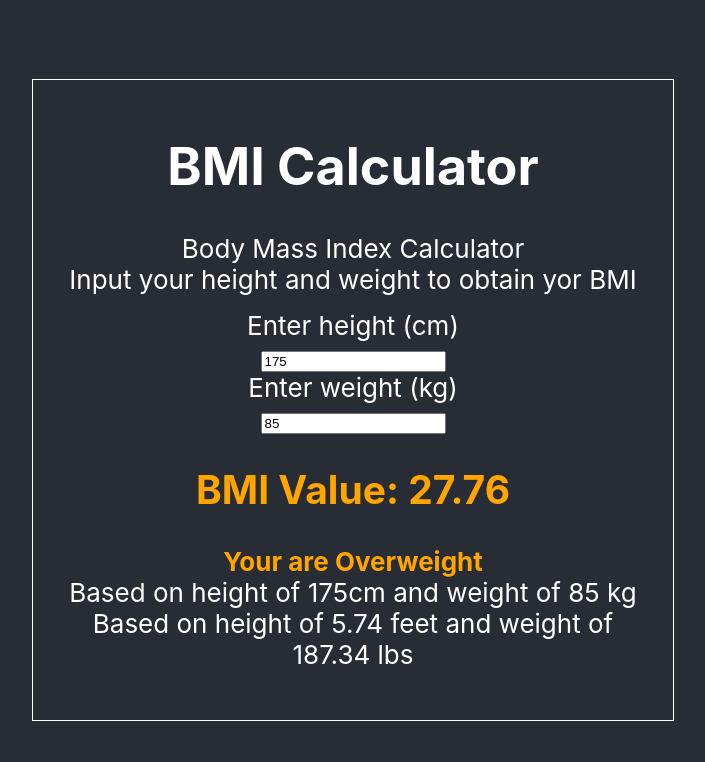
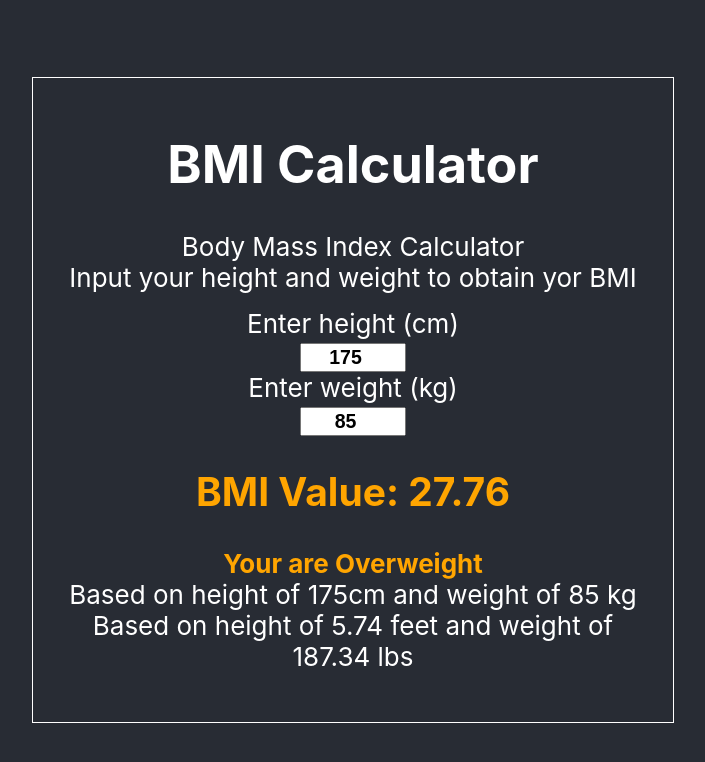
Before and after one commit to maxgdev/bmi-calculator, a React (Create React App) app: page / in a window 1280 px wide. Shown: the top 762 px of the page, without its empty margins (287-992 px from the left). Built offline with nearby package versions, Linux system fonts and the light colour scheme.

Commit message:
Addded styling for input tags

```diff
--- a/src/App.css
+++ b/src/App.css
@@ -33,3 +33,9 @@
   padding-bottom: 50px;
   border: 1px solid white;;
 }
+.inputClass input {
+  font-size: 0.75em;
+  font-weight: 600;;
+  text-align: center;
+  width: 5em;
+}
```
